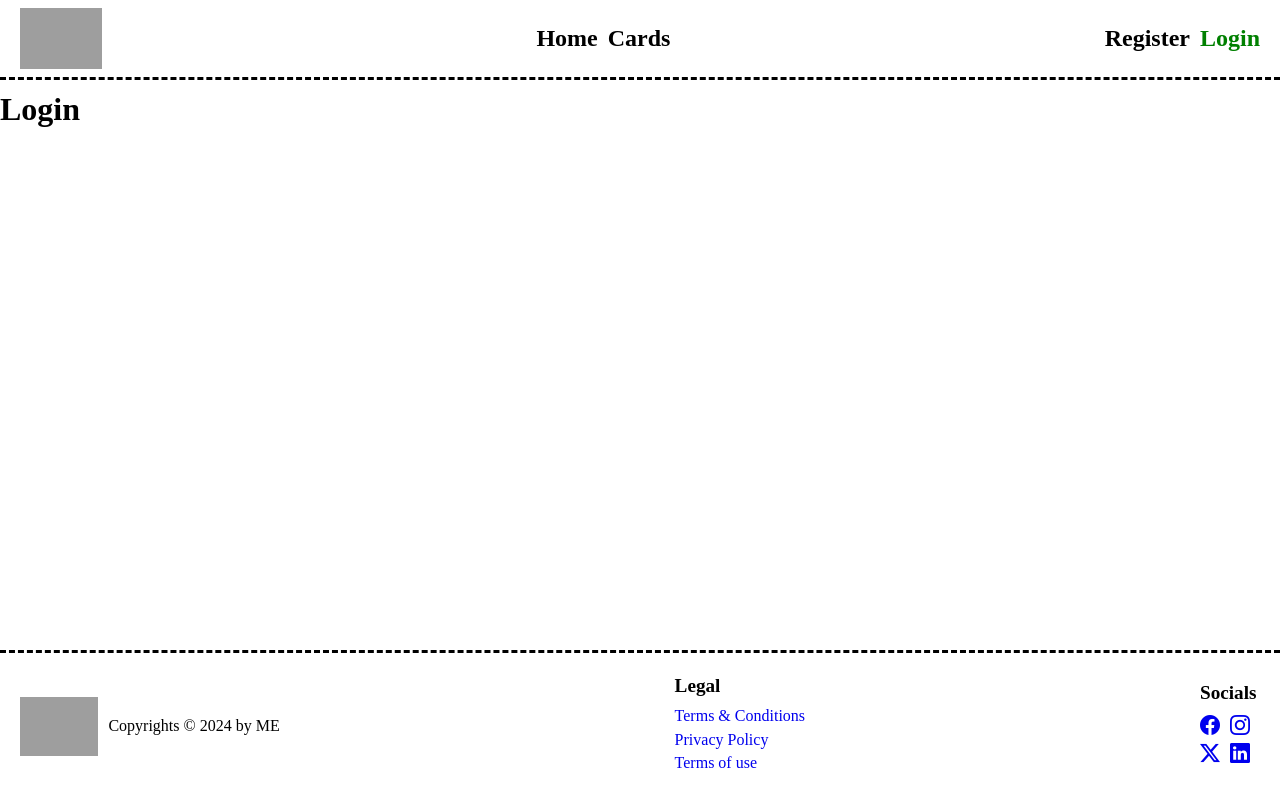
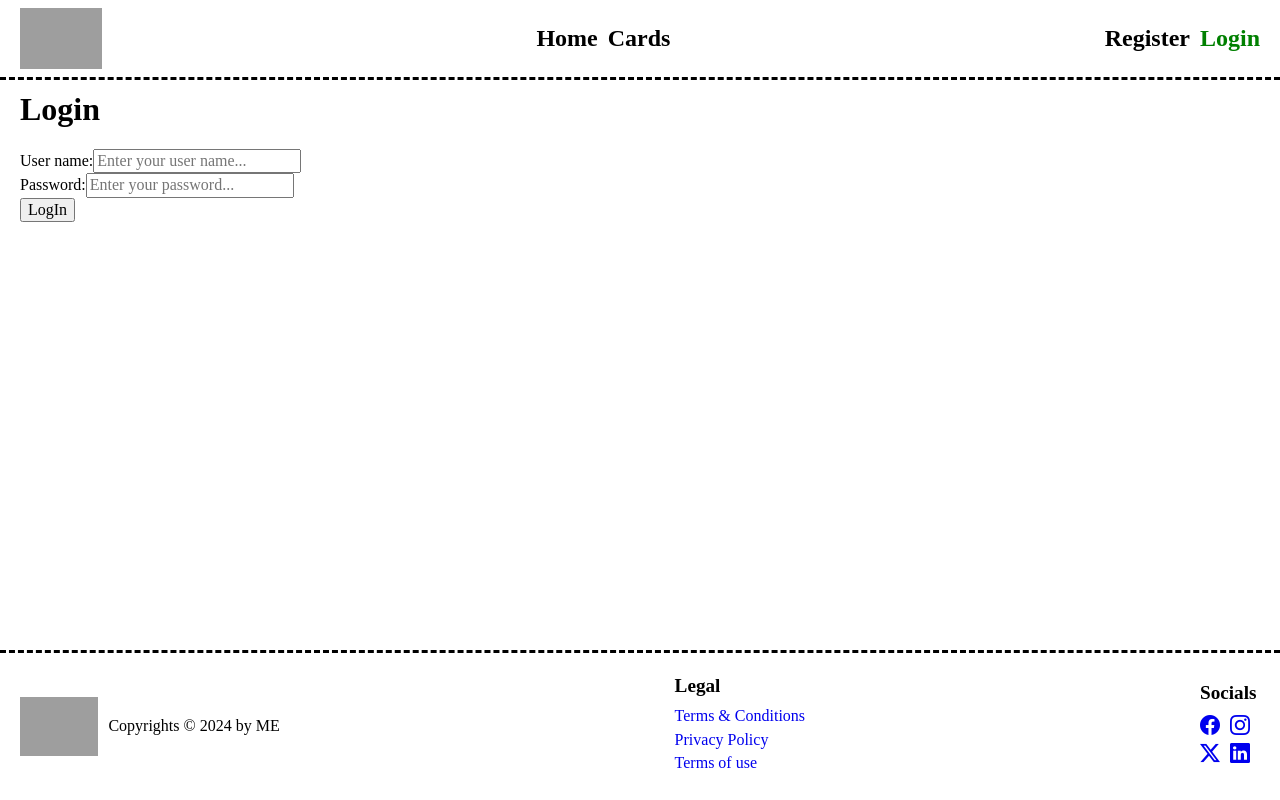
Before and after one commit to BanRokas/FEU12, a React (Create React App) app in the folder React/61-62 paskaita - 03.18-03.19 - Vartotojų verifikacija ir validacija/vartotojai/: page /user/login in a window 1280 px wide. Built offline with nearby package versions, Linux system fonts and the light colour scheme; data requests are answered from the project's data file; grey boxes are pictures that could not be loaded.

Commit message:
61 paskaita - Login

```diff
--- a/React/61-62 paskaita - 03.18-03.19 - Vartotojų verifikacija ir validacija/vartotojai/src/components/pages/Login.jsx
+++ b/React/61-62 paskaita - 03.18-03.19 - Vartotojų verifikacija ir validacija/vartotojai/src/components/pages/Login.jsx
@@ -1,8 +1,81 @@
+import { useContext, useState } from "react";
+import UsersContext from "../../contexts/UsersContext";
+import { useFormik } from 'formik';
+import { useNavigate } from "react-router-dom";
+import * as Yup from 'yup';
+import styled from 'styled-components';
+
 const Login = () => {
+
+  const navigate = useNavigate();
+  const [wrongCredentials, setWrongCredentials] = useState(false);
+  const { users, setLoggedInUser } = useContext(UsersContext);
+
+  const formik = useFormik({
+    initialValues:{
+      userName: "",
+      password: ""
+    },
+    onSubmit: (values) => {
+      const loggedInUser = users.find(user => user.userName === values.userName && user.password === values.password);
+
+      if(loggedInUser === undefined){
+        setWrongCredentials(true);
+      } else {
+        setLoggedInUser(loggedInUser);
+        navigate('/');
+      }
+    },
+    validationSchema: Yup.object({
+      userName: Yup.string()
+        .required('This fields must be filled')
+        .trim(),
+      password: Yup.string()
+      .required('This fields must be filled')
+      .trim()
+    })
+  });
+
   return (
-    <>
+    <section>
       <h1>Login</h1>
-    </>
+      <form onSubmit={formik.handleSubmit}>
+        <div>
+          <label htmlFor="userName">User name:</label>
+          <input
+            type="text"
+            name="userName" id="userName"
+            placeholder="Enter your user name..."
+            value={formik.values.userName}
+            onBlur={formik.handleBlur}
+            onChange={formik.handleChange}
+          />
+          {
+            formik.touched.userName && formik.errors.userName &&
+            <p>{formik.errors.userName}</p>
+          }
+        </div>
+        <div>
+          <label htmlFor="password">Password:</label>
+          <input
+            type="password"
+            name="password" id="password"
+            placeholder="Enter your password..."
+            value={formik.values.password}
+            onBlur={formik.handleBlur}
+            onChange={formik.handleChange}
+          />
+          {
+            formik.touched.password && formik.errors.password &&
+            <p>{formik.errors.password}</p>
+          }
+        </div>
+        <input type="submit" value="LogIn" />
+      </form>
+      {
+        wrongCredentials && <p>No user with such username or password combination</p>
+      }
+    </section>
   );
 }
 
--- /dev/null
+++ b/React/61-62 paskaita - 03.18-03.19 - Vartotojų verifikacija ir validacija/vartotojai/src/contexts/UsersContext.jsx
@@ -0,0 +1,48 @@
+import { createContext, useReducer, useState, useEffect } from "react";
+
+const UsersContext = createContext();
+
+export const UsersActionTypes = {
+  getAll: 'fetches all data on initial load'
+}
+
+const reducer = (state, action) => {
+  switch(action.type){
+    case UsersActionTypes.getAll:
+      return action.data;
+    default:
+      console.error(`No such reducer actions: ${action.type}`);
+      return state;
+  }
+}
+
+const UsersProvider = ({ children }) => {
+
+  const [loggedInUser, setLoggedInUser] = useState(false);
+  const [users, setUsers] = useReducer(reducer, []);
+
+  useEffect(() => {
+    fetch(`http://localhost:8080/users`)
+      .then(res => res.json())
+      .then(data => setUsers({
+        type: UsersActionTypes.getAll,
+        data: data
+      }))
+  }, []);
+
+  return (
+    <UsersContext.Provider
+      value={{
+        users,
+        setUsers,
+        loggedInUser,
+        setLoggedInUser
+      }}
+    >
+      { children }
+    </UsersContext.Provider>
+  )
+}
+
+export { UsersProvider }
+export default UsersContext;
--- a/React/61-62 paskaita - 03.18-03.19 - Vartotojų verifikacija ir validacija/vartotojai/src/index.js
+++ b/React/61-62 paskaita - 03.18-03.19 - Vartotojų verifikacija ir validacija/vartotojai/src/index.js
@@ -3,12 +3,15 @@ import ReactDOM from 'react-dom/client';
 import App from './App';
 import { BrowserRouter } from 'react-router-dom';
 import { CardsProvider } from './contexts/CardsContext';
+import { UsersProvider } from './contexts/UsersContext';
 
 const root = ReactDOM.createRoot(document.getElementById('root'));
 root.render(
   <BrowserRouter>
     <CardsProvider>
-      <App />
+      <UsersProvider>
+        <App />
+      </UsersProvider>
     </CardsProvider>
   </BrowserRouter>
 );
```
